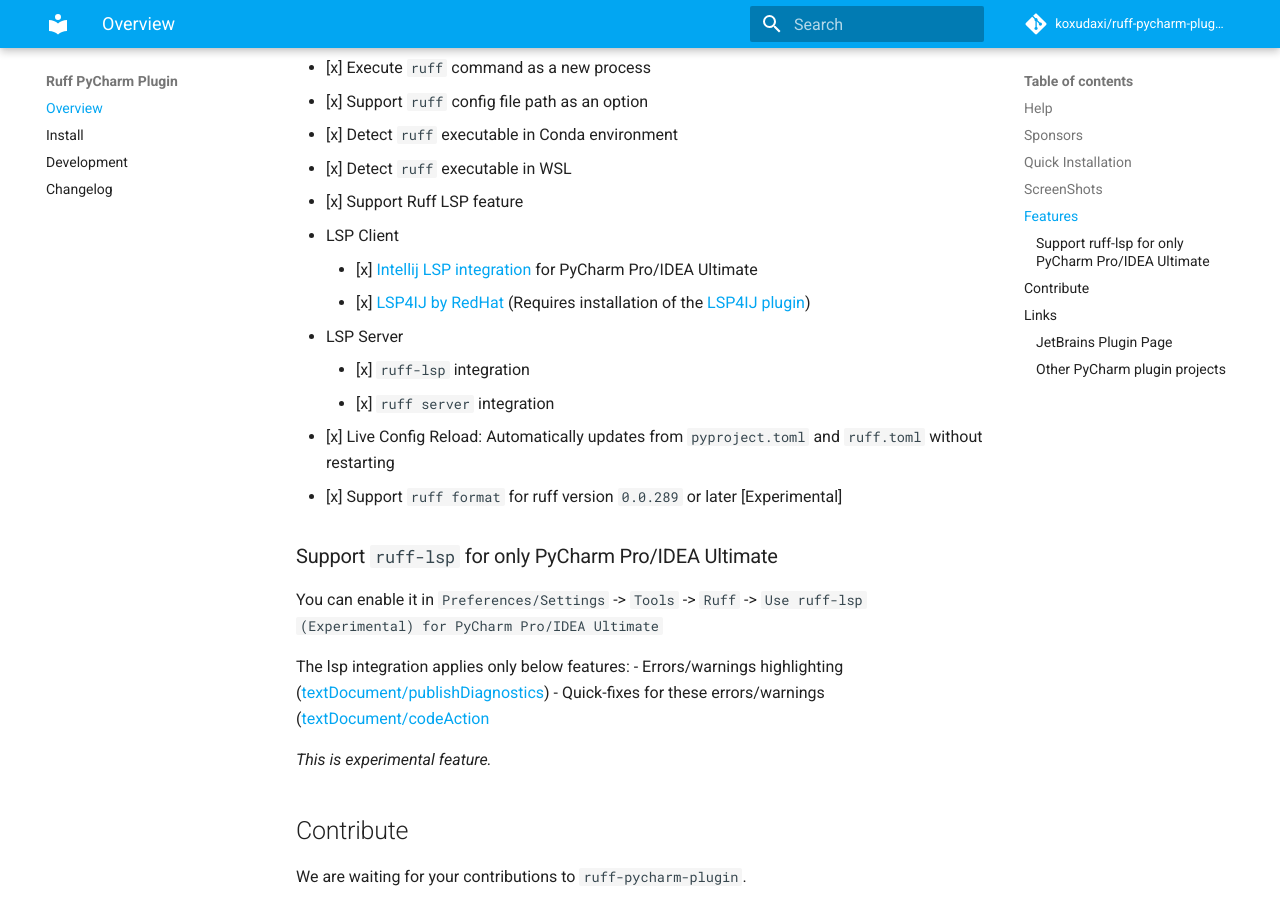
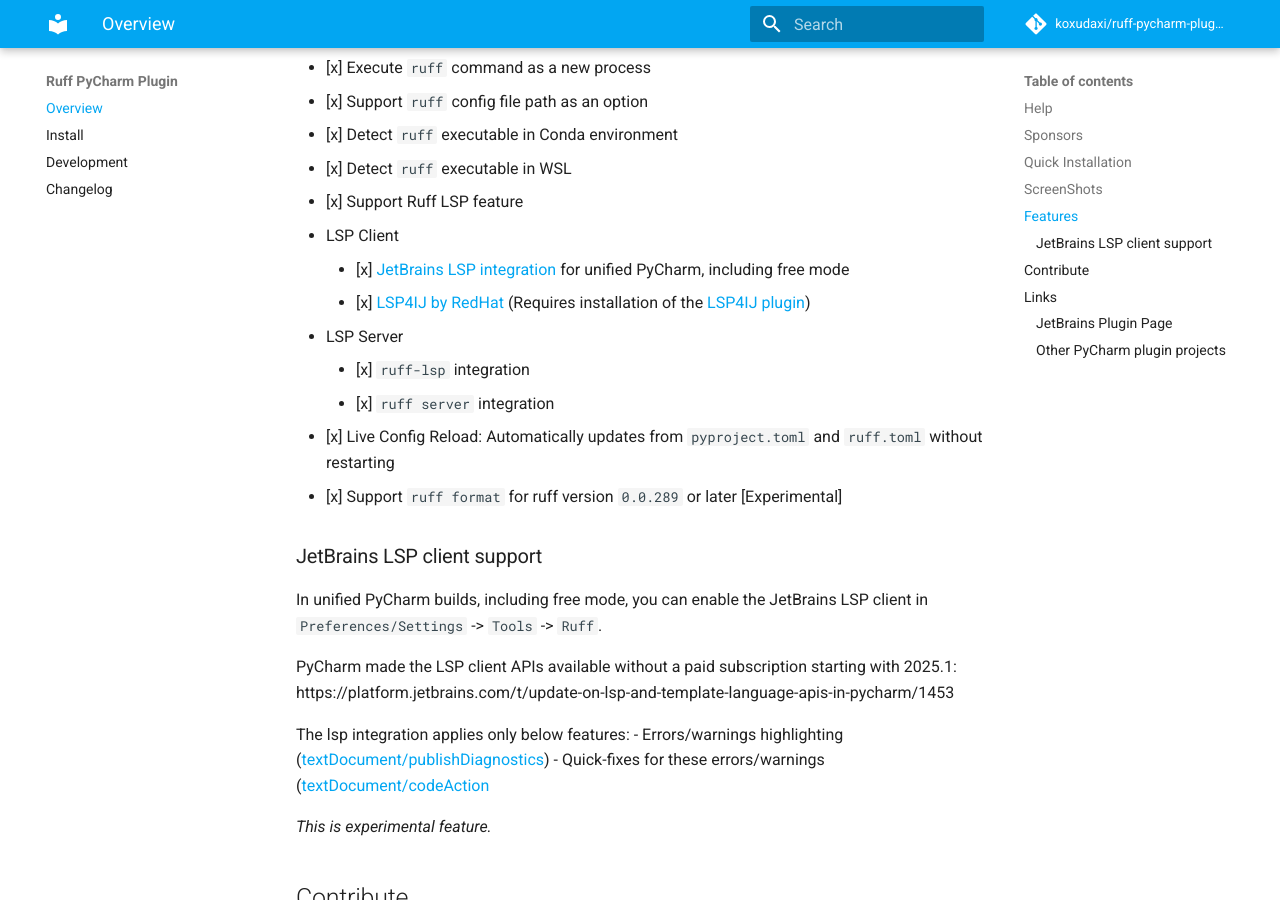
Before and after one commit to koxudaxi/ruff-pycharm-plugin, an MkDocs documentation site: the page built from docs/index.md, in a window 1280 px wide and 900 px high, scrolled down 2789 px. Built offline with MkDocs 1.6.1 and Material for MkDocs 9.7.7, drawn with Linux system fonts in a browser that asks for light colours; comment, search, counter and statistics services are not loaded.

Commit message:
Enable unified PyCharm LSP support

```diff
--- a/docs/index.md
+++ b/docs/index.md
@@ -54,7 +54,7 @@
 - [x] Detect `ruff` executable in WSL
 - [x] Support Ruff LSP feature
   - LSP Client
-    - [x] [Intellij LSP integration](https://blog.jetbrains.com/platform/2023/07/lsp-for-plugin-developers/) for PyCharm Pro/IDEA Ultimate
+    - [x] [JetBrains LSP integration](https://platform.jetbrains.com/t/update-on-lsp-and-template-language-apis-in-pycharm/1453) for unified PyCharm, including free mode
     - [x] [LSP4IJ by RedHat](https://github.com/redhat-developer/lsp4ij) (Requires installation of the [LSP4IJ plugin](https://plugins.jetbrains.com/plugin/23257-lsp4ij))
   - LSP Server
     - [x] `ruff-lsp` integration
@@ -62,8 +62,11 @@
   - [x] Live Config Reload: Automatically updates from `pyproject.toml` and `ruff.toml` without restarting
 - [x] Support `ruff format` for ruff version `0.0.289` or later [Experimental]
 
-### Support `ruff-lsp` for only PyCharm Pro/IDEA Ultimate
-You can enable it in `Preferences/Settings` -> `Tools` -> `Ruff` -> `Use ruff-lsp (Experimental) for PyCharm Pro/IDEA Ultimate`
+### JetBrains LSP client support
+In unified PyCharm builds, including free mode, you can enable the JetBrains LSP client in `Preferences/Settings` -> `Tools` -> `Ruff`.
+
+PyCharm made the LSP client APIs available without a paid subscription starting with 2025.1:
+https://platform.jetbrains.com/t/update-on-lsp-and-template-language-apis-in-pycharm/1453
 
 The lsp integration applies only below features:
 - Errors/warnings highlighting ([textDocument/publishDiagnostics](https://microsoft.github.io/language-server-protocol/specifications/lsp/3.17/specification/#textDocument_publishDiagnostics))
```
Also changed, not shown: CHANGELOG.md (+1 -0 lines), README.md (+6 -3 lines), 4 other files.
